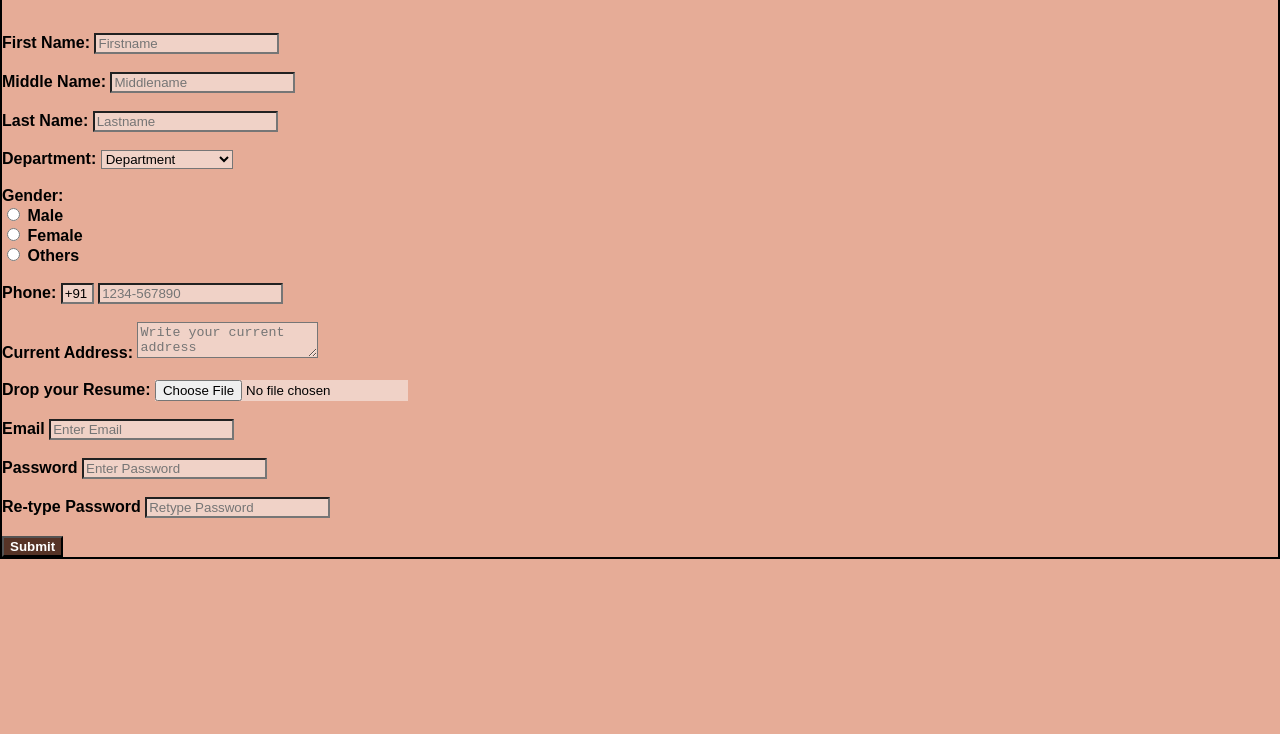
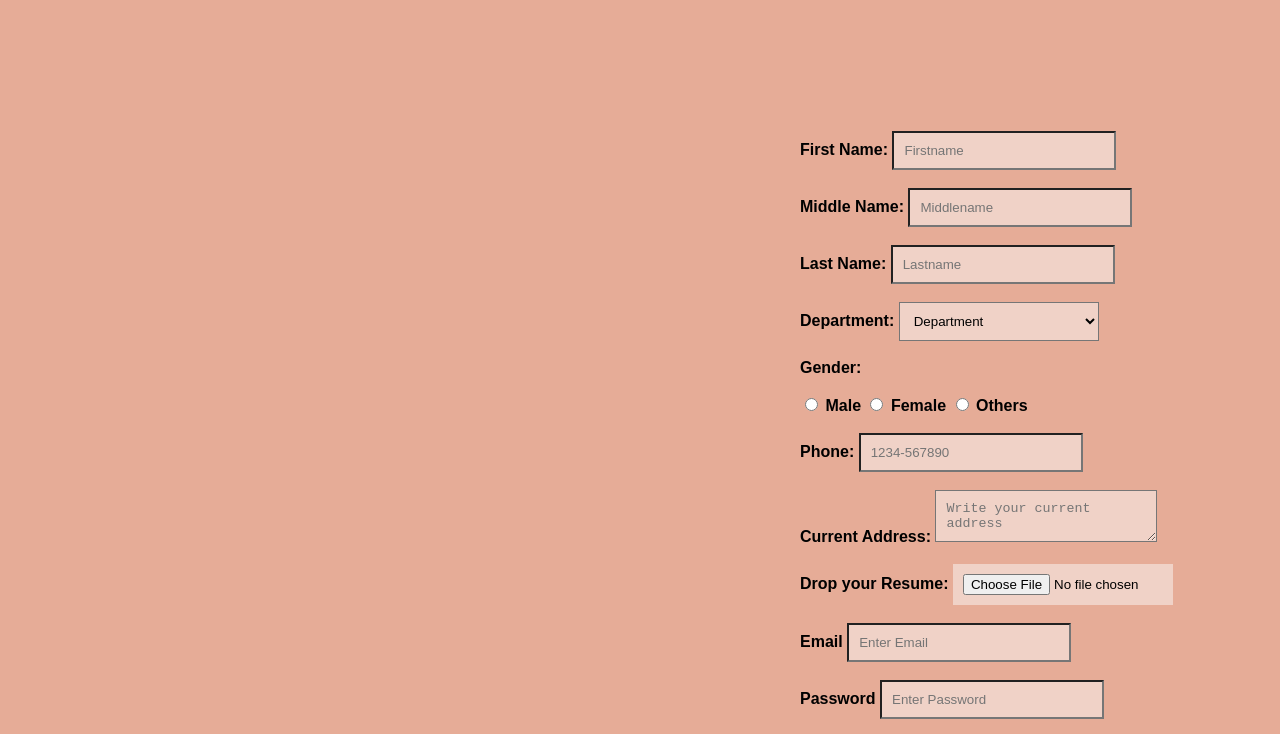
Before and after one commit to bahnisikhadhar/Registration-Form, a plain HTML site: page index.html in a window 1280 px wide. Shown: the part 105-839 px from the top of the page. Before the commit the page ends 800 px from the top, so only its background shows below. Drawn offline with Linux system fonts and the light colour scheme.

Commit message:
update the position of the content and box properties

```diff
--- a/index.html
+++ b/index.html
@@ -10,8 +10,9 @@
 <body>
       <h1 class="employee">Employee Registration Form</h1>
         <br><br>
+        <form>
         <div class="mainBody">
-        <form>
+
          <label for="fname">First Name:</label>
         <input type="text" name="fname" id="fname" placeholder="Firstname" class="blanks">
         <br><br>
@@ -33,19 +34,17 @@
         <br><br>
 
         <label>Gender:</label>
-        <br>
+        <br> <br>
         <input type="radio" name="gnder" id="mgndr">
         <label for="mgndr">Male</label>
-        <br>
         <input type="radio" name="gnder" id="fgndr">
         <label for="fgndr">Female</label>
-        <br>
         <input type="radio" name="gnder" id="ogndr">
         <label for="ogndr">Others</label>
         <br><br>
 
         <label for="phnumber">Phone:</label>
-        <input type="text" name="countrycode" id="ccode" value="+91" size="1" class="blanks">
+        <!-- <input type="text" name="countrycode" id="ccode" value="+91" size="1" class="blanks"> -->
         <input type="tel" name="phnumbr" id="phnumber" placeholder="1234-567890" class="blanks">
         <br><br>
 
@@ -65,7 +64,8 @@
         <input type="password" name="rpswrd" id="rpswrd" placeholder="Retype Password" class="blanks">
         <br><br>
         <input type="submit"  class="register">
-    </form>
+
 </div>
+</form>
 </body>
 </html>
--- a/style.css
+++ b/style.css
@@ -16,15 +16,23 @@ body {
     font-family: sans-serif;
     font-weight: bold;
     padding: 0;
-    border: 2px black solid;
+    /* border: 2px black solid; */
     margin: 0;
 
     /* rgb(82, 117, 133) */
 }
+.mainBody {
+    margin-left: 800px;
+    margin-top: 100px;
+
+}
 .register {
     color: white;
     font-weight: bold;
+    padding: 10px;
     background-color: rgb(86, 51, 38);
+    margin: 40px;
+    margin-left: 200px;
 }
 /* .mainBody {
     display: flex;
@@ -33,4 +41,6 @@ body {
 } */
 .blanks {
     background-color:rgb(240, 210, 199) ;
+    width: 200px;
+    padding: 10px;
 }
```
